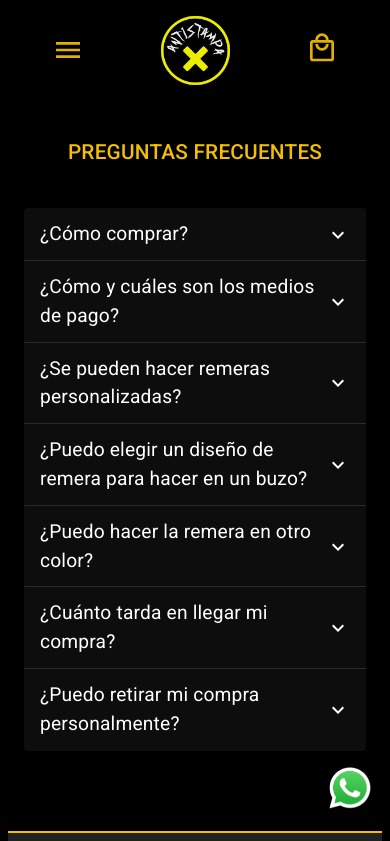
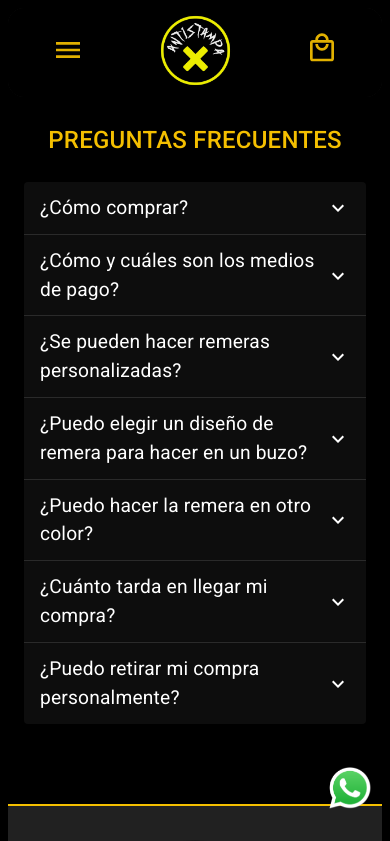
Before and after one commit to EmilianoAloi/Antistampa, a React (Create React App) app: page /dudas in a window 390 px wide. Shown: the top 841 px of the page. Built offline with nearby package versions, Linux system fonts and the light colour scheme.

Commit message:
correccion de errores en dudas version mobile

```diff
--- a/src/components/Faqs/Faqs.jsx
+++ b/src/components/Faqs/Faqs.jsx
@@ -16,7 +16,7 @@ const Faqs = () => {
     return (
 
         <>
-            <Typography className='faqsTitle' color='#F4BF00' fontWeight={500} margin={5} sx={{ fontSize: { xs: '1.3rem', md: '2rem' }, textAlign: { xs: 'center', md: 'start' } }} >PREGUNTAS FRECUENTES</Typography>
+            <Typography className='faqsTitle' color='#F4BF00' fontWeight={500}  sx={{ fontSize: { xs: '1.5rem', md: '2rem' }, textAlign: { xs: 'center', md: 'center' }, marginY:'1.5rem' }} >PREGUNTAS FRECUENTES</Typography>
 
 
             <Container>
```
